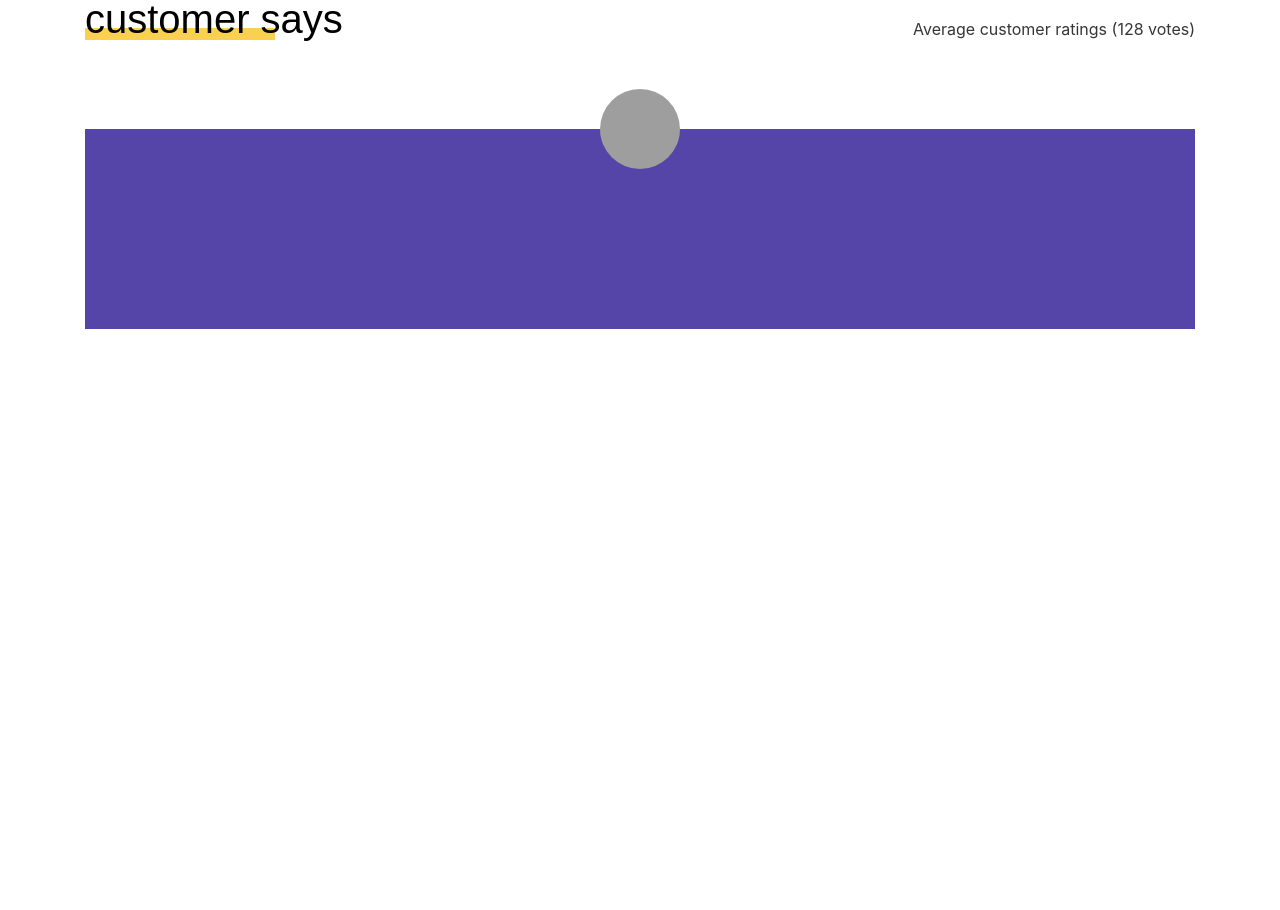
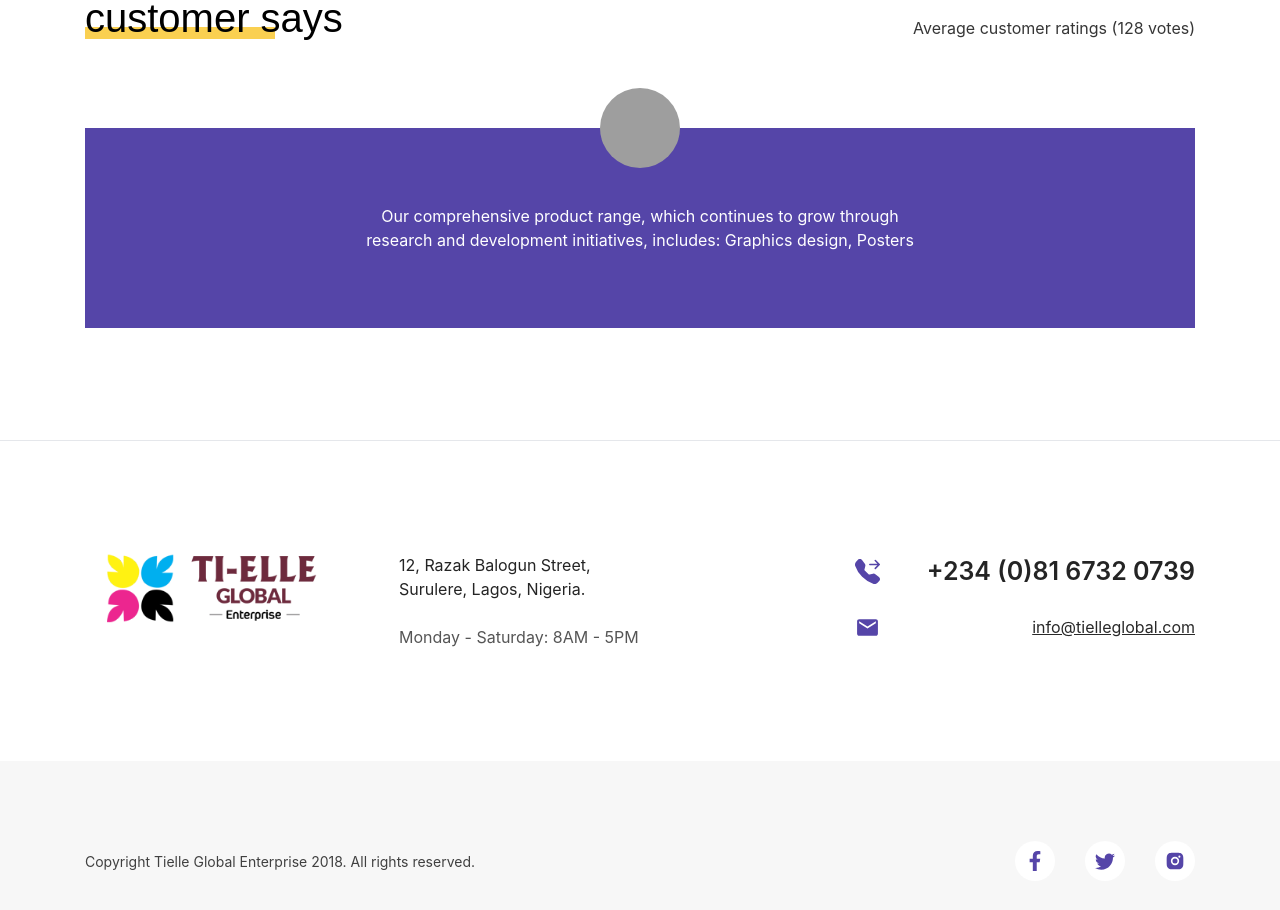
Before and after one commit to Godwindaniel10/tielle-global, a React (Create React App) app: page / in a window 1280 px wide. Shown: the part 4180-5090 px from the top of the page. Before the commit the page ends 4621 px from the top, so only its background shows below. Built offline with nearby package versions, Linux system fonts and the light colour scheme; grey boxes are pictures that could not be loaded.

Commit message:
added foter

```diff
--- a/src/App.js
+++ b/src/App.js
@@ -4,6 +4,8 @@ import AboutUs from "./Pages/AboutUs";
 import Services from "./Pages/Services";
 import OurWork from "./Pages/OurWork";
 import CustomerFeedback from "./components/CustomerFeedback/CustomerFeedback";
+import Footer from "./components/Footer/Footer";
+import Contact from "./Pages/Contact";
 
 export default function App() {
   return (
@@ -12,7 +14,9 @@ export default function App() {
       <AboutUs />
       <Services />
       <OurWork />
-      <CustomerFeedback/>
+      <CustomerFeedback />
+      <Contact />
+      <Footer />
     </div>
   );
 }
--- /dev/null
+++ b/src/Pages/Contact.js
@@ -0,0 +1,48 @@
+import React from "react";
+import { BsTelephoneForwardFill } from "react-icons/bs";
+import { MdEmail } from "react-icons/md";
+import { IconContext } from "react-icons";
+
+export default function Contact() {
+  return (
+    <div className="w-full h-auto absolute bottom-[-88rem] py-[7rem] flex justify-center items-center ">
+      <div className="w-[1110px] h-auto contact">
+        <div className=" h-auto">
+          <img src="/images/tielle-logo.png" alt="" width={250} className="object-cover"/>
+        </div>
+        <div className=" h-auto">
+          <p className="text-start text-[#242424] w-[200px]">
+            12, Razak Balogun Street, Surulere, Lagos, Nigeria.
+          </p>
+          <p className="text-start mt-[1.5rem] text-[#555555]">
+            Monday - Saturday: 8AM - 5PM
+          </p>
+        </div>
+        <div className=" h-auto">
+          <div className=" flex justify-between items-center">
+            <IconContext.Provider
+              value={{ color: "#5545A8", className: "star__icon" }}
+            >
+              <BsTelephoneForwardFill />
+            </IconContext.Provider>
+            <p className="text-start text-[#242424] text-[25px] font-semibold">
+              +234 (0)81 6732 0739
+            </p>
+          </div>
+          <div className=" flex justify-between items-center mt-[1.5rem]">
+            <IconContext.Provider
+              value={{ color: "#5545A8", className: "star__icon" }}
+            >
+              <MdEmail />
+            </IconContext.Provider>
+            <p className="text-start text-[#292929] underline ml-[2rem]">
+            info@tielleglobal.com
+          </p>
+          </div>
+
+
+        </div>
+      </div>
+    </div>
+  );
+}
--- a/src/Pages/Services.js
+++ b/src/Pages/Services.js
@@ -100,7 +100,7 @@ export default function Services() {
         <div className="flex justify-between items-center">
           <div className="w-[600px] h-[550px] mr-[4rem] bg-[url('https://graphicsfamily.com/wp-content/uploads/2020/10/Professional-Bi-fold-Brochure-Design-Free-psd-1180x944.jpg')] bg-center bg-cover"></div>
           <div className="w-[450px] h-auto relative">
-            <h1 className="text-[40px] about-header z-10">
+            <h1 className="text-[40px] about-header">
               See wide range of our services
             </h1>
             <p className="text-start mt-[3rem] text-[#555555]">
@@ -116,7 +116,7 @@ export default function Services() {
               souvenirs. We also do bespoke packages to suit your individual
               unique needs.
             </p>
-            <div className="w-[165px] h-[12px] bg-[#FAD051] absolute top-[6rem] right-[18rem]"></div>
+           {/* <div className="w-[165px] h-[12px] bg-[#FAD051] absolute top-[6rem] right-[18rem] service-yellow"></div> */}
           </div>
         </div>
       </div>
--- a/src/components/Contact/Contact.js
+++ /dev/null
@@ -1,7 +0,0 @@
-import React from 'react'
-
-export default function Contact() {
-  return (
-    <div>Contact</div>
-  )
-}
--- a/src/components/CustomerFeedback/CustomerFeedback.js
+++ b/src/components/CustomerFeedback/CustomerFeedback.js
@@ -4,7 +4,7 @@ import { IconContext } from "react-icons";
 
 export default function CustomerFeedback() {
   return (
-    <div className="w-full h-auto py-[7rem] absolute bottom-[-68rem] flex justify-center items-center">
+    <div className="w-full h-auto py-[7rem] absolute bottom-[-68rem] flex justify-center items-center border-b-[1px] ">
       <div className="my-0 mx-auto">
         <div className="w-[1110px] h-auto flex justify-between items-end relative">
           <h1 className="text-[40px] about-header w-[300px] z-10">
@@ -55,11 +55,18 @@ export default function CustomerFeedback() {
           </div>
         </div>
         <div className="bg-[#5545A8] w-[1110px] h-[200px] mt-[5rem] relative">
-            <img
-              src="https://images.pexels.com/photos/725877/pexels-photo-725877.jpeg?auto=compress&cs=tinysrgb&w=600&lazy=load"
-              alt="Customer image"
-              className="w-[80px] h-[80px] top-[-2.5rem] rounded-full object-cover absolute left-0 right-0 mx-auto"
-            />
+          <img
+            src="https://images.pexels.com/photos/725877/pexels-photo-725877.jpeg?auto=compress&cs=tinysrgb&w=600&lazy=load"
+            alt="Customer"
+            className="w-[80px] h-[80px] top-[-2.5rem] rounded-full object-cover absolute left-0 right-0 mx-auto"
+          />
+          <div className="flex justify-center items-center h-[100%]">
+            <p className="text-[#fff] text-center w-[550px]">
+              Our comprehensive product range, which continues to grow through
+              research and development initiatives, includes: Graphics design,
+              Posters
+            </p>
+          </div>
         </div>
       </div>
     </div>
--- a/src/components/Footer/Footer.js
+++ b/src/components/Footer/Footer.js
@@ -1,7 +1,38 @@
 import React from 'react'
+import { FaFacebookF } from "react-icons/fa";
+import { BsTwitter } from "react-icons/bs";
+import { RiInstagramFill } from "react-icons/ri";
+import { IconContext } from "react-icons";
 
 export default function Footer() {
   return (
-    <div>Footer</div>
+    <div className='bg-[rgb(247,247,247)] w-full h-[200px] absolute bottom-[-100.5rem] flex justify-center items-center'>
+      <div className="w-[1110px] h-auto flex justify-between items-center">
+        <p className='text-[14px] text-[#404040]'>Copyright Tielle Global Enterprise 2018. All rights reserved.</p>
+        <div className='flex justify-between items-center w-[180px]'>
+          <div className='bg-[#fff] p-[10px] rounded-full'>
+          <IconContext.Provider
+              value={{ color: "#5545A8", className: "text-[20px]"  }}
+            >
+              <FaFacebookF />
+            </IconContext.Provider>
+          </div>
+          <div className='bg-[#fff] p-[10px] rounded-full'>
+          <IconContext.Provider
+              value={{ color: "#5545A8", className: "text-[20px]"  }}
+            >
+              <BsTwitter />
+            </IconContext.Provider>
+          </div>
+          <div className='bg-[#fff] p-[10px] rounded-full'>
+          <IconContext.Provider
+              value={{ color: "#5545A8", className: "text-[20px]"  }}
+            >
+              <RiInstagramFill />
+            </IconContext.Provider>
+          </div>
+        </div>
+      </div>
+    </div>
   )
 }
--- a/src/index.css
+++ b/src/index.css
@@ -108,6 +108,16 @@ code {
 .star__icon {
   font-size: 25px;
 }
+.contact {
+  display: grid;
+  grid-template-columns: 1fr 1.5fr 340px;
+  grid-gap: 30px;
+  justify-content: center;
+}
+
+
+
+
 
 @media screen and (max-width: 768px) {
   .hamburger {
--- a/src/index.js
+++ b/src/index.js
@@ -7,7 +7,7 @@ import {
   Routes,
   Route,
 } from "react-router-dom";
-import Contact from './components/Contact/Contact';
+import Contact from './Pages/Contact';
 import Services from './Pages/Services';
 import AboutUs from './Pages/AboutUs';
 
```
Also changed, not shown: public/images/tielle-logo.png (added).
